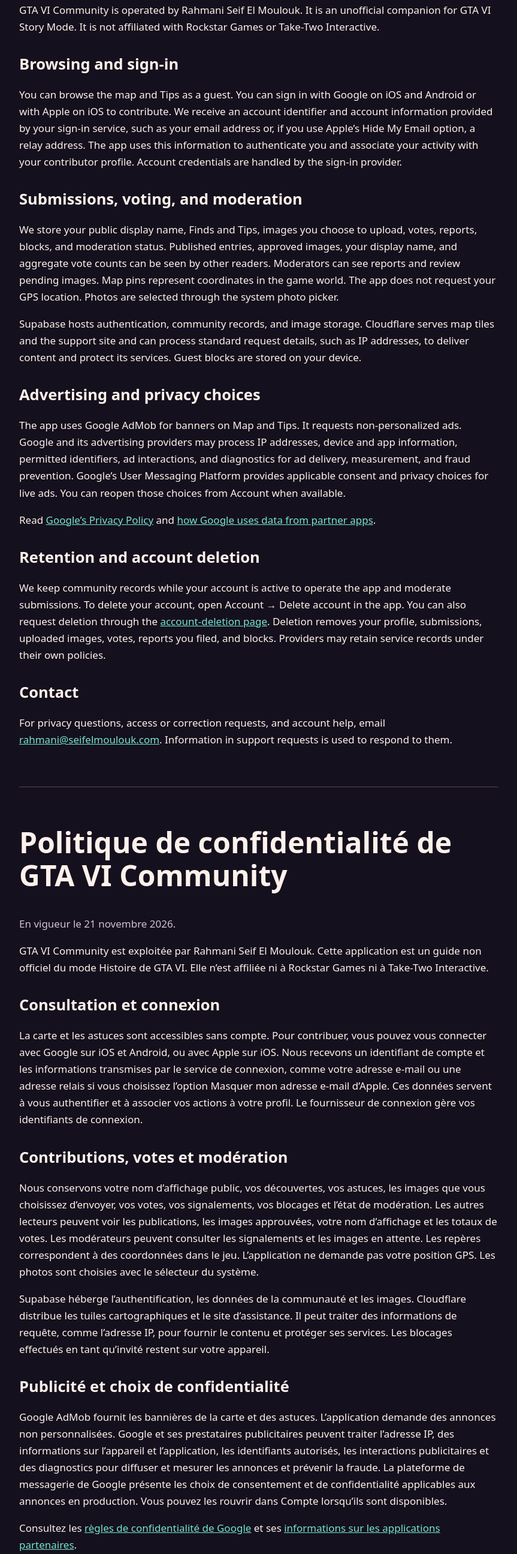
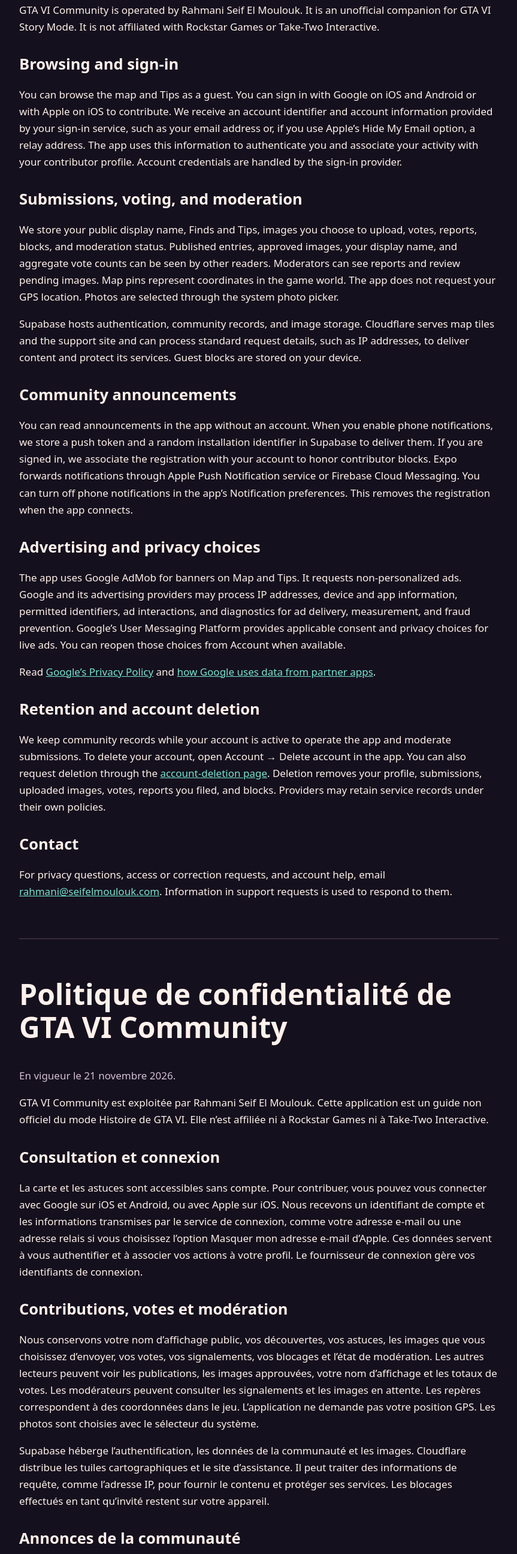
Before and after one commit to rsm23/rsem, a plain HTML site: page gta-vi-community-privacy.html in a window 1280 px wide. Shown: the part 210-2800 px from the top of the page at 60% size, without its empty margins (208-1071 px from the left). Drawn offline with Linux system fonts and the light colour scheme.

Commit message:
Disclose opt-in community push notifications

```diff
--- a/gta-vi-community-privacy.html
+++ b/gta-vi-community-privacy.html
@@ -27,6 +27,9 @@
   <p>We store your public display name, Finds and Tips, images you choose to upload, votes, reports, blocks, and moderation status. Published entries, approved images, your display name, and aggregate vote counts can be seen by other readers. Moderators can see reports and review pending images. Map pins represent coordinates in the game world. The app does not request your GPS location. Photos are selected through the system photo picker.</p>
   <p>Supabase hosts authentication, community records, and image storage. Cloudflare serves map tiles and the support site and can process standard request details, such as IP addresses, to deliver content and protect its services. Guest blocks are stored on your device.</p>
 
+  <h2>Community announcements</h2>
+  <p>You can read announcements in the app without an account. When you enable phone notifications, we store a push token and a random installation identifier in Supabase to deliver them. If you are signed in, we associate the registration with your account to honor contributor blocks. Expo forwards notifications through Apple Push Notification service or Firebase Cloud Messaging. You can turn off phone notifications in the app’s Notification preferences. This removes the registration when the app connects.</p>
+
   <h2>Advertising and privacy choices</h2>
   <p>The app uses Google AdMob for banners on Map and Tips. It requests non-personalized ads. Google and its advertising providers may process IP addresses, device and app information, permitted identifiers, ad interactions, and diagnostics for ad delivery, measurement, and fraud prevention. Google’s User Messaging Platform provides applicable consent and privacy choices for live ads. You can reopen those choices from Account when available.</p>
   <p>Read <a href="https://policies.google.com/privacy">Google’s Privacy Policy</a> and <a href="https://policies.google.com/technologies/partner-sites">how Google uses data from partner apps</a>.</p>
@@ -49,6 +52,9 @@
     <p>Nous conservons votre nom d’affichage public, vos découvertes, vos astuces, les images que vous choisissez d’envoyer, vos votes, vos signalements, vos blocages et l’état de modération. Les autres lecteurs peuvent voir les publications, les images approuvées, votre nom d’affichage et les totaux de votes. Les modérateurs peuvent consulter les signalements et les images en attente. Les repères correspondent à des coordonnées dans le jeu. L’application ne demande pas votre position GPS. Les photos sont choisies avec le sélecteur du système.</p>
     <p>Supabase héberge l’authentification, les données de la communauté et les images. Cloudflare distribue les tuiles cartographiques et le site d’assistance. Il peut traiter des informations de requête, comme l’adresse IP, pour fournir le contenu et protéger ses services. Les blocages effectués en tant qu’invité restent sur votre appareil.</p>
 
+    <h2>Annonces de la communauté</h2>
+    <p>Vous pouvez lire les annonces dans l’application sans compte. Si vous activez les notifications sur votre téléphone, nous conservons dans Supabase un jeton de notification et un identifiant d’installation aléatoire pour vous les envoyer. Si vous êtes connecté, l’inscription est associée à votre compte pour respecter vos blocages de contributeurs. Expo achemine les notifications via le service de notifications push d’Apple ou Firebase Cloud Messaging. Vous pouvez désactiver les notifications sur votre téléphone dans les préférences de l’application. L’inscription est supprimée lorsque l’application se connecte.</p>
+
     <h2>Publicité et choix de confidentialité</h2>
     <p>Google AdMob fournit les bannières de la carte et des astuces. L’application demande des annonces non personnalisées. Google et ses prestataires publicitaires peuvent traiter l’adresse IP, des informations sur l’appareil et l’application, les identifiants autorisés, les interactions publicitaires et des diagnostics pour diffuser et mesurer les annonces et prévenir la fraude. La plateforme de messagerie de Google présente les choix de consentement et de confidentialité applicables aux annonces en production. Vous pouvez les rouvrir dans Compte lorsqu’ils sont disponibles.</p>
     <p>Consultez les <a href="https://policies.google.com/privacy?hl=fr">règles de confidentialité de Google</a> et ses <a href="https://policies.google.com/technologies/partner-sites?hl=fr">informations sur les applications partenaires</a>.</p>
```
